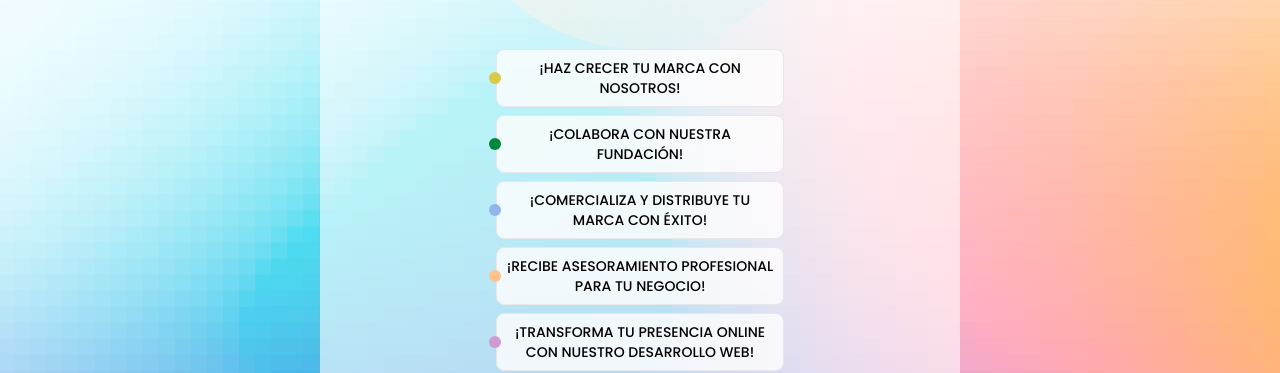
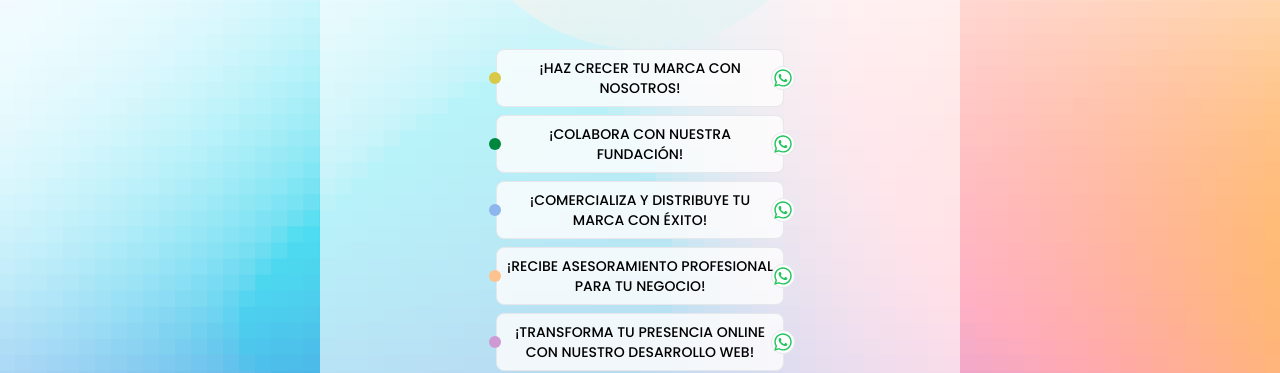
Before and after one commit to RicardoNigrelli/creativagroup-portfolio, a Next.js app: page / in a window 1280 px wide. Shown: the part 463-836 px from the top of the page. Built offline with nearby package versions, Linux system fonts and the light colour scheme.

Commit message:
whatsapp icon

```diff
--- a/package.json
+++ b/package.json
@@ -12,7 +12,8 @@
     "framer-motion": "^11.3.8",
     "next": "14.2.5",
     "react": "^18",
-    "react-dom": "^18"
+    "react-dom": "^18",
+    "react-icons": "^5.2.1"
   },
   "devDependencies": {
     "@types/node": "^20",
--- a/src/components/Globe.tsx
+++ b/src/components/Globe.tsx
@@ -3,9 +3,9 @@ import React from "react";
 import logo from "../assets/creativagroup.png";
 import iconLogo from "../assets/cg-icon.png";
 import Services from "./Services";
+import { FaWhatsapp } from "react-icons/fa";
 
 function Globe() {
-
   const generateWhatsAppLink = (message: string) => {
     const phoneNumber = "5492964543839";
     const encodedMessage = encodeURIComponent(message);
@@ -18,6 +18,7 @@ function Globe() {
         <div className="relative w-full h-full flex flex-col justify-center items-center ">
           <Image src={iconLogo} alt="" className="w-2/3 pb-8" />
           <Image src={logo} alt="" className="absolute bottom-0" />
+          <div></div>
         </div>
       </div>
       <div className="flex flex-col gap-2 items-center">
--- a/src/components/Services.tsx
+++ b/src/components/Services.tsx
@@ -1,5 +1,6 @@
 "use client";
 import React, { useState } from "react";
+import { FaWhatsapp } from "react-icons/fa";
 
 function Services(props: { message: string; bg: string; href: string }) {
   // Estado para manejar si el mouse está sobre el componente
@@ -18,6 +19,9 @@ function Services(props: { message: string; bg: string; href: string }) {
       <p className="p-2 text-wrap text-[7px] sm:text-sm font-medium text-center">
         {props.message}
       </p>
+      <div className="bg-white h-6 w-6 absolute flex items-center justify-center rounded-full -right-3 border border-gray-200">
+        <FaWhatsapp className="text-green-500 w-5 h-5" />
+      </div>
     </div>
   );
 
```
Also changed, not shown: 1 other file (tests, documents, lock files or other folders).
